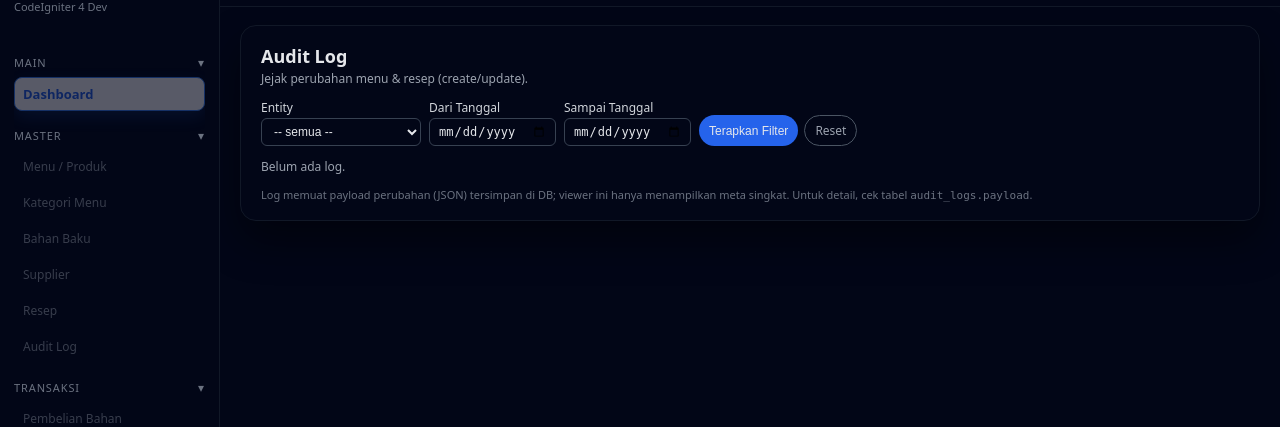
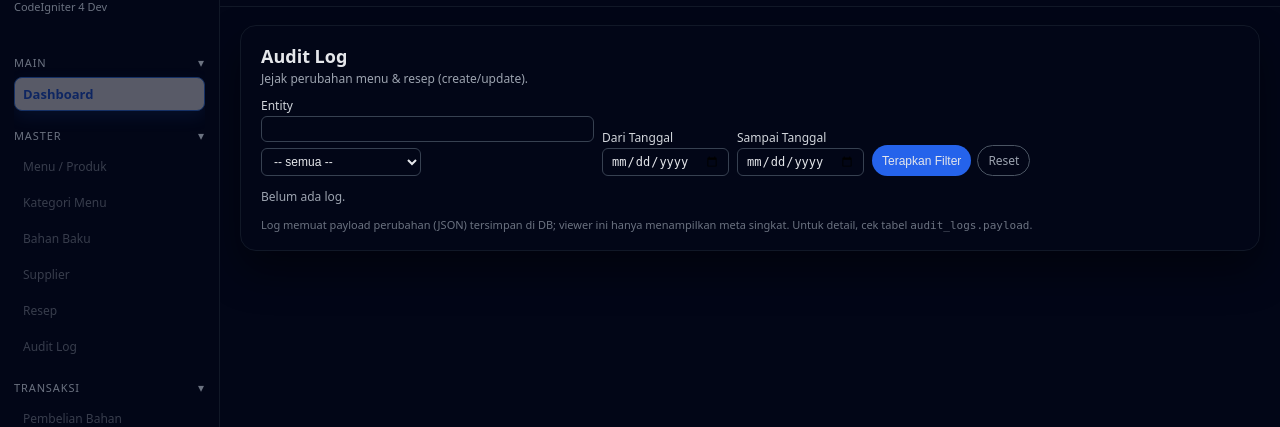
Before and after one commit to sotyarama/ci4-local, a CodeIgniter 4 app: the page made by app/Views/audit_logs/audit_logs_index.php in a window 1280 px wide. Shown: the part 49-476 px from the top of the page. Run offline with PHP 8.4 and a stand-in for CodeIgniter, Linux system fonts and the light colour scheme; the template is opened without the code that fills it, so the values that code supplies are empty; some libraries are stand-ins or nearby versions.

Commit message:
Improve searchable select styling and filtering

```diff
--- a/app/Views/layouts/main.php
+++ b/app/Views/layouts/main.php
@@ -206,6 +206,18 @@
             scrollbar-color: #1f2937 #0b1220;
             scrollbar-width: thin;
         }
+        /* Searchable select helper */
+        .searchable-select-wrapper { width: 100%; }
+        .searchable-select-input {
+            width: 100%;
+            padding: 4px 6px;
+            font-size: 12px;
+            background: #020617;
+            border: 1px solid #374151;
+            border-radius: 6px;
+            color: #e5e7eb;
+            margin-bottom: 6px;
+        }
         .footer {
             position: fixed;
             left: var(--sidebar-width);
@@ -334,6 +346,76 @@
         });
     });
 </script>
+<script>
+    // Searchable select: input filter di atas select (non-multiple)
+    document.addEventListener('DOMContentLoaded', function() {
+        const selects = Array.from(document.querySelectorAll('select'))
+            .filter(function(sel) { return !sel.multiple && !sel.dataset.searchableInitialized; });
+
+        selects.forEach(function(sel) {
+            sel.dataset.searchableInitialized = '1';
+            const wrapper = document.createElement('div');
+            wrapper.className = 'searchable-select-wrapper';
+            sel.parentNode.insertBefore(wrapper, sel);
+            wrapper.appendChild(sel);
+
+            const input = document.createElement('input');
+            input.type = 'text';
+            input.className = 'searchable-select-input';
+            // copy inline style width if ada
+            const selStyle = sel.getAttribute('style');
+            if (selStyle) {
+                input.setAttribute('style', selStyle + '; margin-bottom:6px;');
+            }
+
+            wrapper.insertBefore(input, sel);
+
+            const options = Array.from(sel.options);
+
+            function filterOptions(term) {
+                const lower = term.toLowerCase();
+                let hasVisible = false;
+                options.forEach(function(opt) {
+                    if (lower === '') {
+                        opt.hidden = false;
+                        hasVisible = true;
+                        return;
+                    }
+                    const text = (opt.textContent || '').toLowerCase();
+                    const match = text.indexOf(lower) !== -1;
+                    opt.hidden = !match;
+                    if (match) {
+                        hasVisible = true;
+                    }
+                });
+                // jika opsi terpilih tersembunyi, reset
+                const selected = sel.options[sel.selectedIndex];
+                if (selected && selected.hidden) {
+                    sel.value = '';
+                }
+                return hasVisible;
+            }
+
+            input.addEventListener('input', function() {
+                filterOptions(input.value.trim());
+            });
+
+            input.addEventListener('keydown', function(e) {
+                if (e.key === 'Enter') {
+                    // fokus ke select agar user bisa pilih dengan keyboard/klik
+                    sel.focus();
+                    e.preventDefault();
+                }
+            });
+
+            // sinkron saat select berubah (misal user pilih manual)
+            sel.addEventListener('change', function() {
+                const opt = sel.options[sel.selectedIndex];
+                input.value = opt ? (opt.textContent || '') : '';
+            });
+        });
+    });
+</script>
 <div class="layout">
     <aside class="sidebar">
         <div class="sidebar-title">Cafe POS</div>
```
